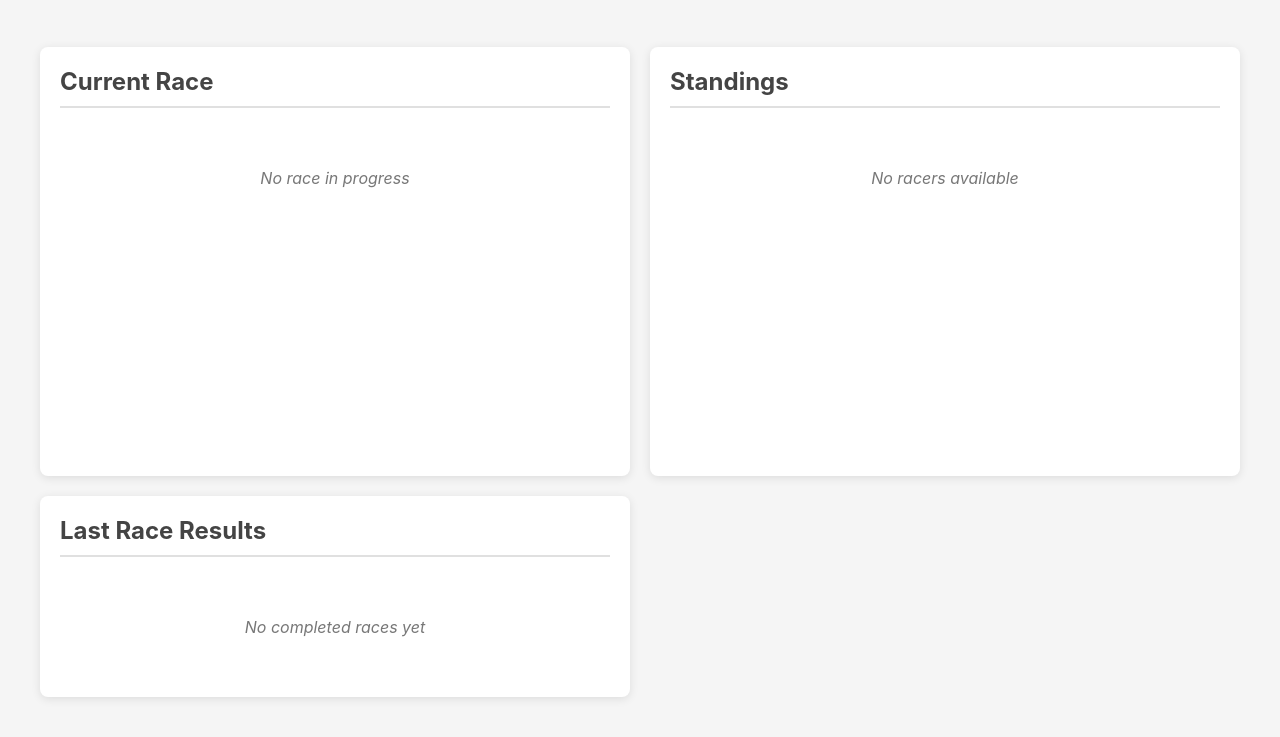
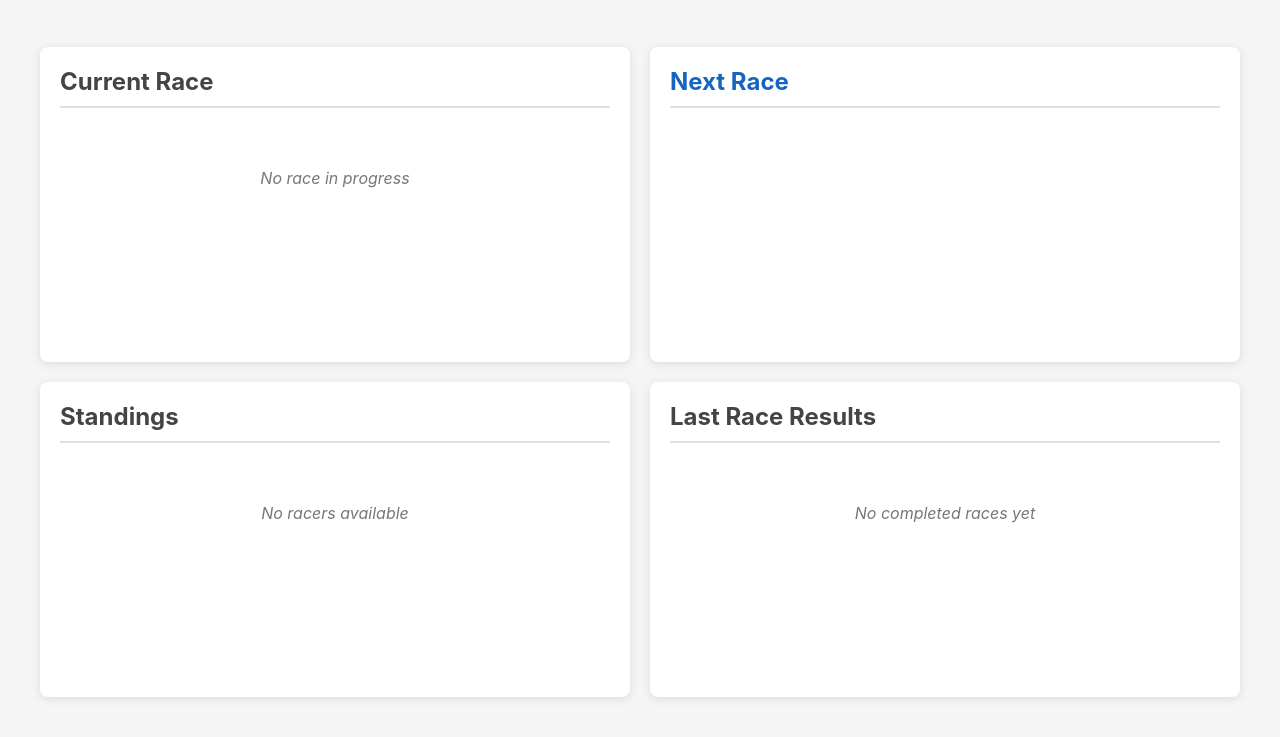
Before and after one commit to sidoneill/pinewood-derby-manager, a website built with Vite: page display.html in a window 1280 px wide. Shown: the part 103-840 px from the top of the page. Built offline with nearby package versions, Linux system fonts and the light colour scheme.

Commit message:
Update display.html to show next race

```diff
--- a/display.html
+++ b/display.html
@@ -19,7 +19,7 @@
     .display-grid {
       display: grid;
       grid-template-columns: 1fr 1fr;
-      grid-template-rows: auto 1fr;
+      grid-template-rows: auto 1fr 1fr;
       gap: 20px;
       height: calc(100vh - 40px);
     }
@@ -35,7 +35,7 @@
       box-shadow: 0 2px 10px rgba(0, 0, 0, 0.1);
       overflow: auto;
     }
-    .current-race {
+    .current-race, .next-race {
       display: flex;
       flex-direction: column;
     }
@@ -58,6 +58,9 @@
       font-weight: bold;
       border-radius: 50%;
       margin-right: 15px;
+    }
+    .next-lane .lane-number {
+      background-color: #2196F3;
     }
     .racer-info {
       flex-grow: 1;
@@ -82,6 +85,9 @@
       color: #2e7d32;
       border-bottom: 2px solid #e0e0e0;
       padding-bottom: 10px;
+    }
+    .next-race h2 {
+      color: #1565c0;
     }
     .standings-table, .last-race-table {
       width: 100%;
@@ -165,6 +171,13 @@
         </div>
       </div>
 
+      <div class="display-section next-race">
+        <h2>Next Race</h2>
+        <div id="next-race-container">
+          <!-- Next race data will be populated here -->
+        </div>
+      </div>
+
       <div class="display-section">
         <h2>Standings</h2>
         <div id="standings-container">
```
